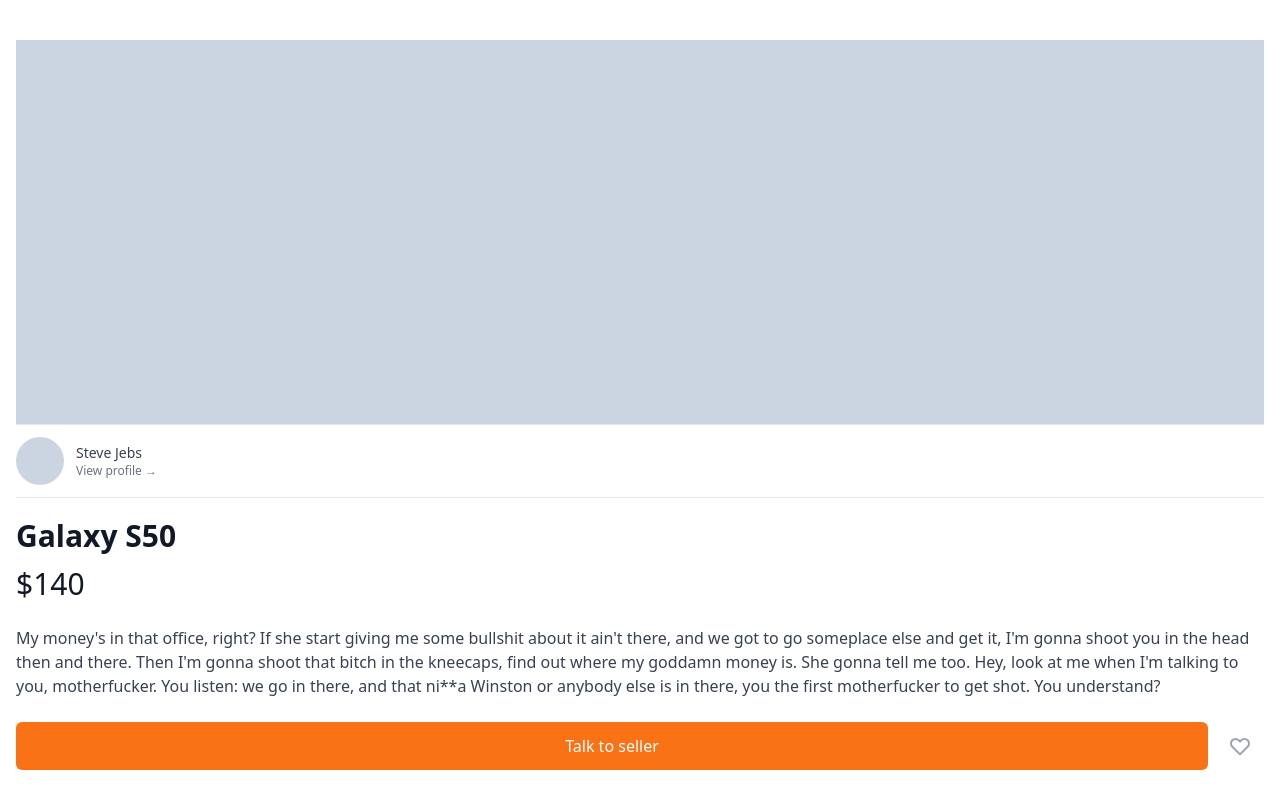
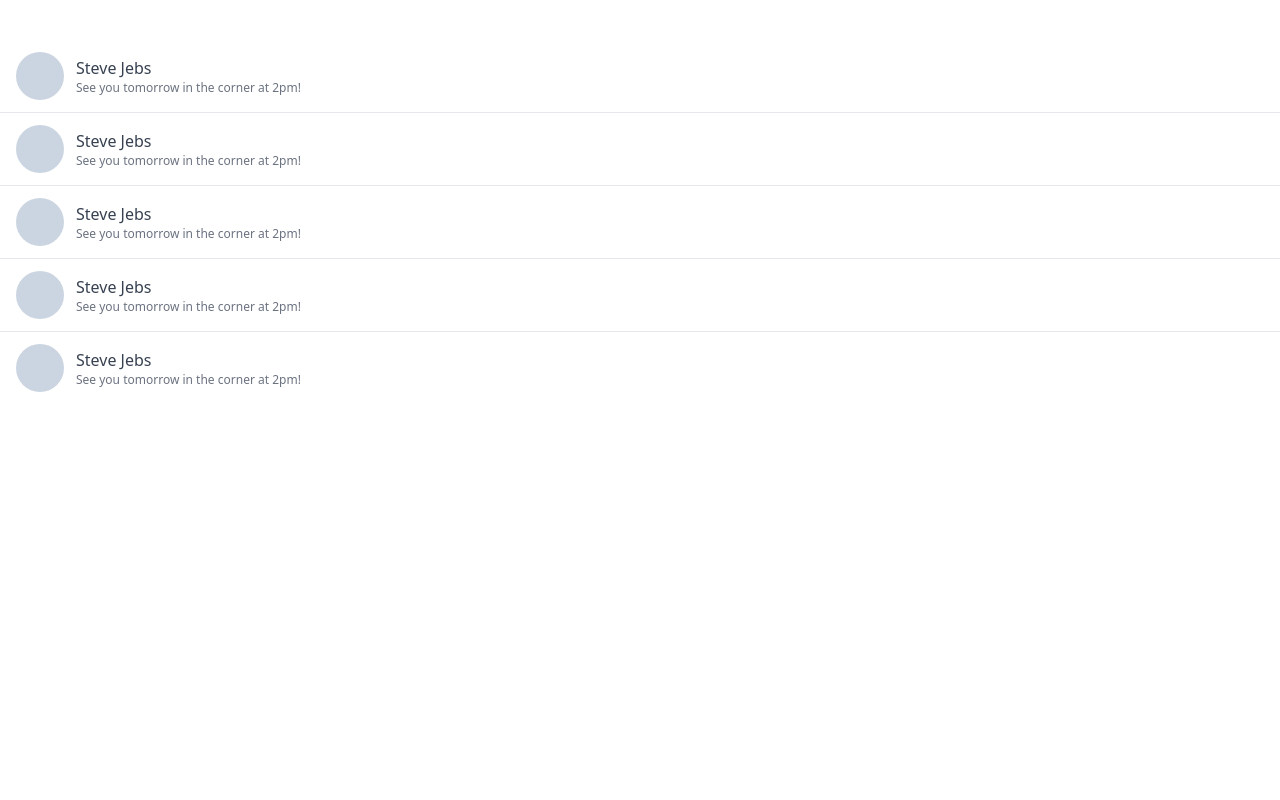
Before and after one commit to hanol2/carrot-market, a Next.js app: page /items/chats in a window 1280 px wide. Shown: the top 800 px of the page. Built offline with nearby package versions, Linux system fonts and the light colour scheme.

Commit message:
💄 style : Add chats page UI 구현

```diff
--- /dev/null
+++ b/pages/items/chats.tsx
@@ -0,0 +1,24 @@
+import { NextPage } from "next";
+
+const Chats: NextPage = () => {
+  return (
+    <div className="py-10 divide-y-[1px]">
+      {[1, 2, 3, 4, 5].map((_, i) => (
+        <div
+          key={i}
+          className="flex px-4 last:border-b-0 cursor-pointer py-3 items-center space-x-3"
+        >
+          <div className="w-12 h-12 rounded-full bg-slate-300" />
+          <div>
+            <p className="text-gray-700">Steve Jebs</p>
+            <p className="text-xs font-medium text-gray-500">
+              See you tomorrow in the corner at 2pm!
+            </p>
+          </div>
+        </div>
+      ))}
+    </div>
+  );
+};
+
+export default Chats;
```
